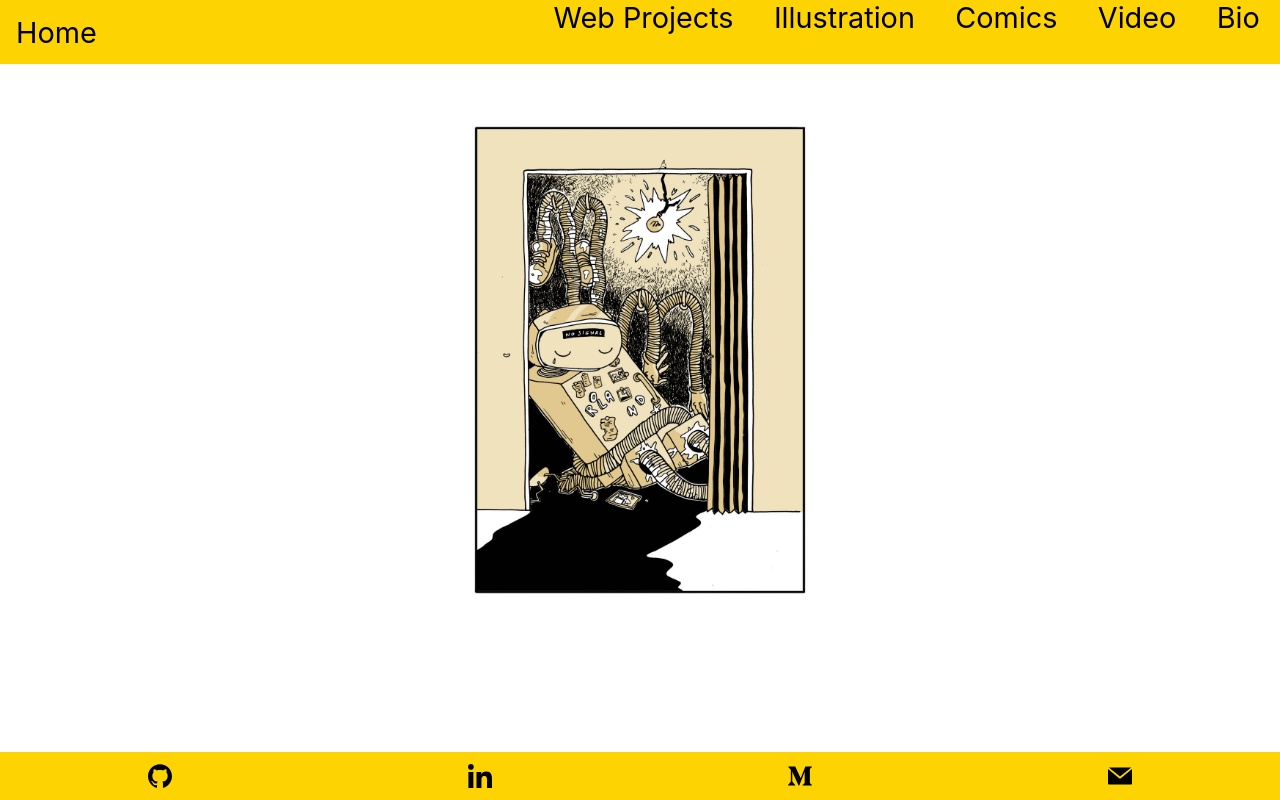
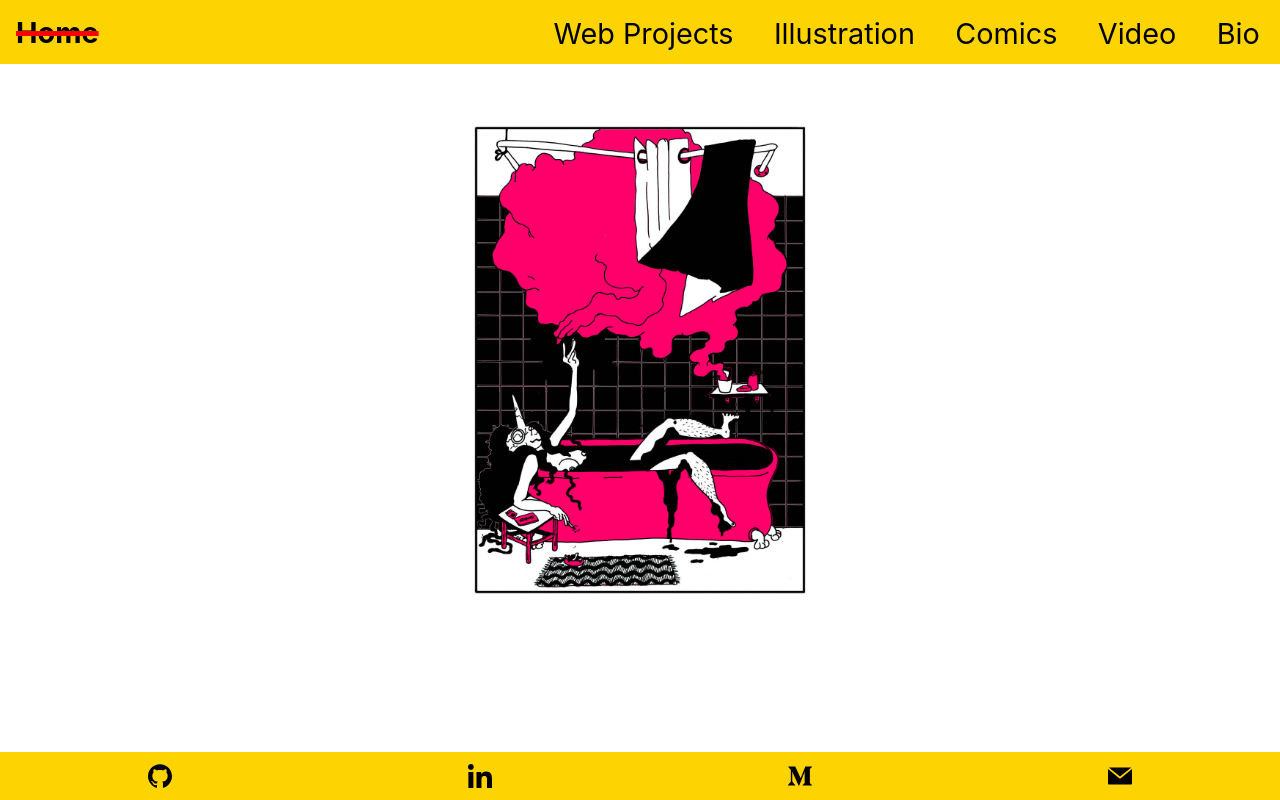
Before and after one commit to prullansky/illustration_portfolio, a Next.js app: page / in a window 1280 px wide. Built offline with nearby package versions, Linux system fonts and the light colour scheme.

Commit message:
Fixed fullscreen functionality on the Illustration component

```diff
--- a/components/Navbar2.js
+++ b/components/Navbar2.js
@@ -18,7 +18,13 @@ export default function Navbar2() {
   return (
     <div className={styles.navbar}>
       <div className={styles.leftSide}>
-        <div className={styles.home} id={showLinks ? 'hidden' : ''}>
+        <div
+          className={[
+            styles.home,
+            router.pathname == '/' ? styles.current : '',
+          ].join(' ')}
+          id={showLinks ? 'hidden' : ''}
+        >
           <Link href="/">
             <a>Home</a>
           </Link>
@@ -71,25 +77,37 @@ export default function Navbar2() {
 
       <div className={styles.rightSide}>
         <div className={styles.links}>
+          <div
+            className={router.pathname == '/web_projects' ? styles.current : ''}
+          >
             <Link href="/web_projects">
               <a>Web Projects</a>
             </Link>
-
+          </div>
+          <div
+            className={router.pathname == '/illustration' ? styles.current : ''}
+          >
             <Link href="/illustration">
               <a>Illustration</a>
             </Link>
+          </div>
+          <div className={router.pathname == '/comics' ? styles.current : ''}>
             <Link href="/comics">
               <a>Comics</a>
             </Link>
+          </div>
+          <div className={router.pathname == '/video' ? styles.current : ''}>
             <Link href="/video">
               <a>Video</a>
             </Link>
-
+          </div>
+          <div className={router.pathname == '/bio' ? styles.current : ''}>
             <Link href="/bio">
               <a>Bio</a>
             </Link>
           </div>
         </div>
       </div>
+    </div>
   )
 }
--- a/data/IllustrationData.js
+++ b/data/IllustrationData.js
@@ -1,93 +1,108 @@
 export const IllustrationData = [
   {
+    id: 'aguimes',
     thumbnail: '/illustrations/aguimes_thumbnail.jpg',
     full: '/illustrations/aguimes_full.jpg',
   },
   {
+    id: 'meme_goddess',
     thumbnail: '/illustrations/meme_god_thumbnail.jpg',
     full: '/illustrations/meme_god_full.jpg',
   },
   {
+    id: 'bisne',
     thumbnail: '/illustrations/palmera_thumbnail.jpg',
     full: '/illustrations/palmera_full.jpg',
   },
   {
+    id: 'mike',
     thumbnail: '/illustrations/mike_thumbnail.jpg',
     full: '/illustrations/mike_full.jpg',
   },
   {
+    id: 'roland',
     thumbnail: '',
     full: '/illustrations/ROLAND1.jpg',
   },
   {
+    id: 'eye',
     thumbnail: '',
     full: '/illustrations/eye.jpg',
   },
   {
+    id: 'day_out',
     thumbnail: '',
     full: '/illustrations/day_out.jpg',
   },
   {
+    id: 'bunnies',
     thumbnail: '',
     full: '/illustrations/bunnies.jpg',
   },
   {
+    id: 'elle',
     thumbnail: '',
     full: '/illustrations/elle.jpg',
   },
   {
+    id: 'robbie',
     thumbnail: '',
     full: '/illustrations/robbie.jpg',
   },
   {
+    id: 'abolish_gender',
     thumbnail: '',
     full: '/illustrations/abolish-gender.jpg',
   },
-  {
-    thumbnail: '',
-    full: '/illustrations/family library.jpg',
-  },
-  {
-    thumbnail: '',
-    full: '/illustrations/lou.jpg',
-  },
+  // {
+  //   thumbnail: '',
+  //   full: '/illustrations/family library.jpg',
+  // },
   // {
   //   thumbnail: '',
   //   full: '/illustrations/INSTA3.jpg',
   // },
   {
+    id: 'JK',
     thumbnail: '',
     full: '/illustrations/J.K.BNR.jpg',
   },
   {
+    id: 'rick',
     thumbnail: '',
     full: '/illustrations/rick.jpg',
   },
   {
+    id: 'walt',
     thumbnail: '',
     full: '/illustrations/walt.jpg',
   },
   {
+    id: 'ofrenda',
     thumbnail: '',
     full: '/illustrations/ofrenda.jpg',
   },
   {
+    id: 'eva',
     thumbnail: '',
     full: '/illustrations/eva.jpg',
   },
   {
+    id: 'videomames',
     thumbnail: '',
     full: '/illustrations/videomames1.jpg',
   },
   {
+    id: 'hideo',
     thumbnail: '',
     full: '/illustrations/hideo.png',
   },
+  // {
+  //   thumbnail: '',
+  //   full: '/illustrations/loopman.jpg',
+  // },
   {
-    thumbnail: '',
-    full: '/illustrations/loopman.jpg',
-  },
-  {
+    id: 'baby_yoda',
     thumbnail: '',
     full: '/illustrations/yoda.jpg',
   },
--- a/package.json
+++ b/package.json
@@ -11,6 +11,7 @@
     "next": "10.0.6",
     "react": "17.0.1",
     "react-dom": "17.0.1",
+    "react-fullscreen-image": "0.0.3",
     "react-icons": "^4.2.0"
   }
 }
--- a/pages/illustration.js
+++ b/pages/illustration.js
@@ -10,14 +10,14 @@ export default function Illustration() {
     <Layout>
       <div>
         <div className={styles.containerImage}>
-          {/* <div id="gallery" style={{ display: !activePic ? 'none' : 'block' }}>
+          <div id="gallery" style={{ display: !activePic ? 'none' : 'block' }}>
             <button
               className={styles.wrapper}
               onClick={() => setActivePic(undefined)}
             >
-              <img className={styles.homeIllustration} src={activePic?.full} />
+              <img className={styles.fullScreen} src={activePic?.full} />
             </button>
-          </div> */}
+          </div>
         </div>
         <div className={styles.containerIllustrations}>
           {IllustrationData.map((pic, picIndex) => {
--- a/styles/Home.module.css
+++ b/styles/Home.module.css
@@ -150,6 +150,11 @@
 .gallery {
   margin-left: auto;
   margin-right: auto;
+
+}
+
+.fullScreen {
+  width: 100%;
 }
 
 .containerIllustrations {
@@ -429,7 +434,7 @@ align-items: center;
   font-size: 1.8rem;
 }
 
-.navbar .leftSide .show .current{
+.current{
   text-decoration: line-through;
   text-decoration-color:red;
   text-decoration-thickness: 0.3rem;
@@ -444,14 +449,14 @@ align-items: center;
   font-size: 2rem;
 }
 
-.navbar .rightSide {
-flex: 70%;
-background-color: #fdd302;
-}
-
 .navbar .leftSide #hidden{
 display: flex;
 }
+
+.navbar .rightSide {
+  flex: 70%;
+  background-color: #fdd302;
+  }
 
 .navbar .rightSide .links {
   font-size: 1.8rem;
@@ -460,6 +465,7 @@ display: flex;
   flex-wrap: nowrap;
   justify-content: space-around;
   align-items: center;
+  margin-top: 1rem;
 }
 
 @media only screen and (max-width: 1024px) {
```
Also changed, not shown: 1 other file (tests, documents, lock files or other folders). Lines whose indentation alone changed are shown as unchanged.
